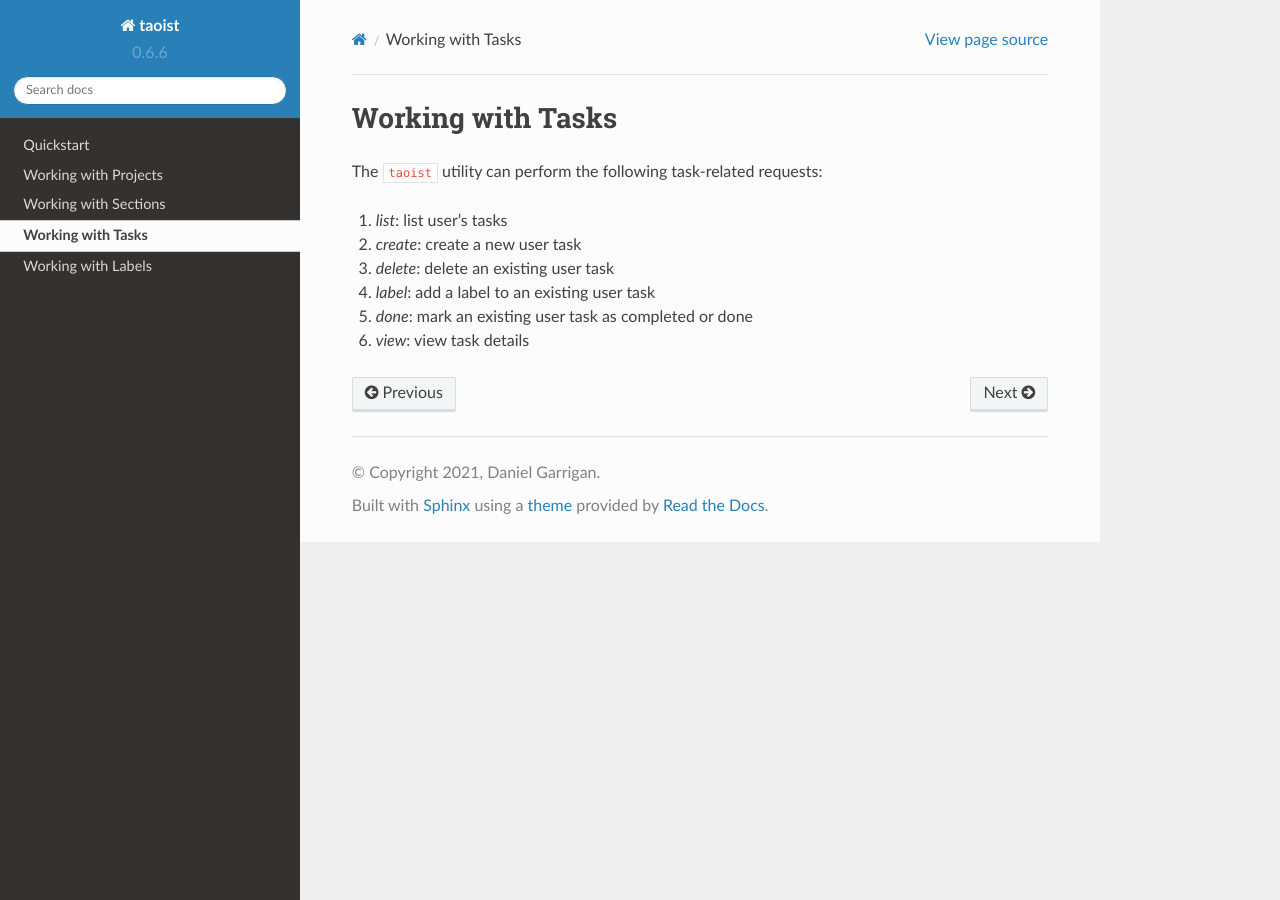
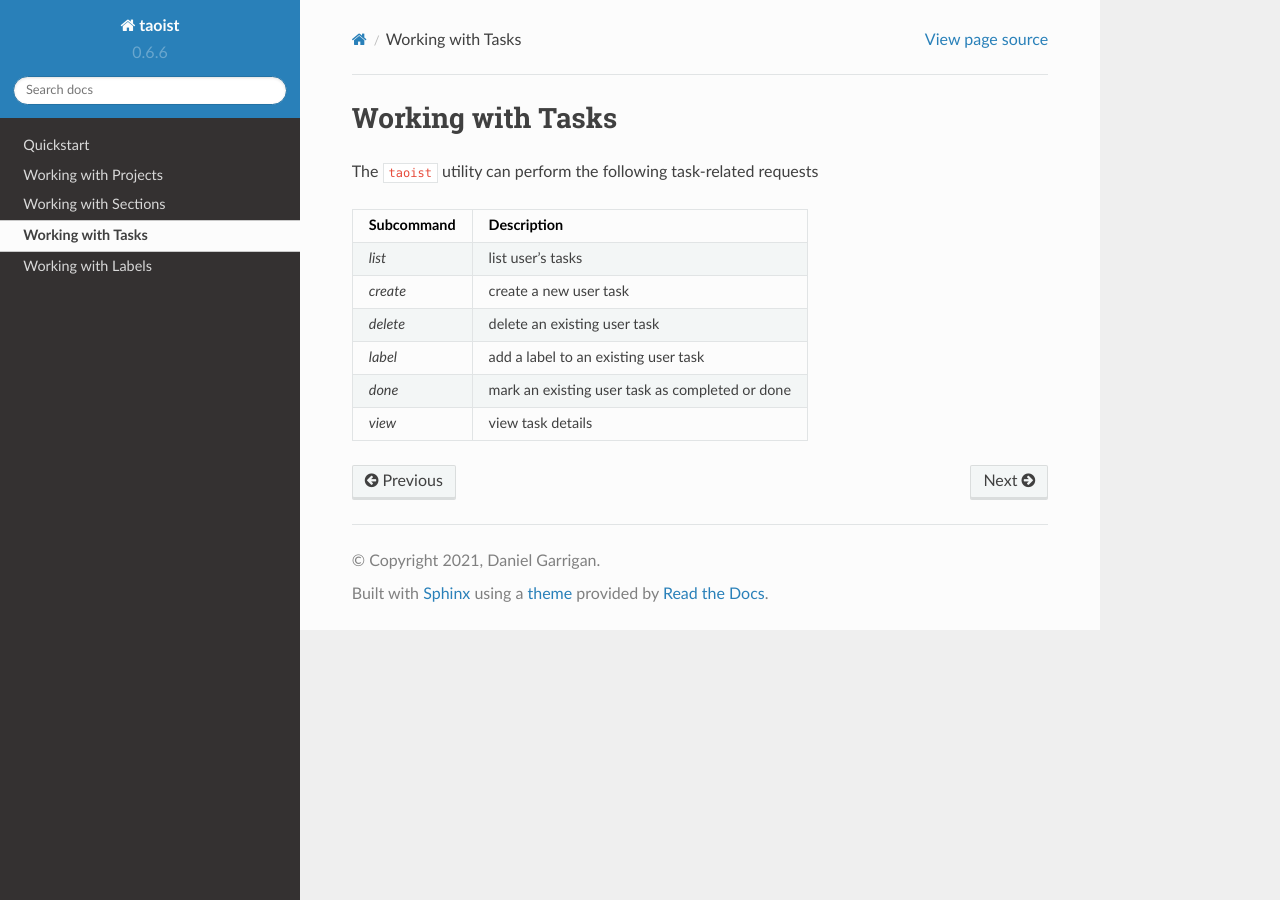
Before and after one commit to popgendad/taoist, a Sphinx documentation site: the page built from docs/source/tasks.rst, in a window 1280 px wide. Built offline with Sphinx 7.4.7 and the Read the Docs theme 2.0.0, drawn with Linux system fonts in a browser that asks for light colours.

```diff
--- a/docs/source/index.rst
+++ b/docs/source/index.rst
@@ -9,8 +9,8 @@ Todoist projects, sections, labels and tasks. The goal of the project is to enab
 major components of a `getting-things-done <https://todoist.com/productivity-methods/getting-things-done>`_
 workflow from a terminal environment and is not intended to replicate the functionality of the Todoist app.
 
-Check out the :doc:`quickstart` section for further information, including
-how to :ref:`installation` the project and :ref:`examples` for examples.
+Check out the :doc:`quickstart` section for further information, including :ref:`installation`
+and :ref:`examples`.
 
 .. note::
 
--- a/docs/source/quickstart.rst
+++ b/docs/source/quickstart.rst
@@ -12,7 +12,7 @@ The taoist package can be installed via PyPi
 
    $ pip install taoist
 
-.. _examples
+.. _examples:
 
 Examples
 --------
--- a/docs/source/tasks.rst
+++ b/docs/source/tasks.rst
@@ -1,16 +1,20 @@
 Working with Tasks
 ==================
 
-The ``taoist`` utility can perform the following task-related requests:
+The ``taoist`` utility can perform the following task-related requests
 
-#. `list`: list user's tasks
-
-#. `create`: create a new user task
-
-#. `delete`: delete an existing user task
-
-#. `label`: add a label to an existing user task
-
-#. `done`: mark an existing user task as completed or done
-
-#. `view`: view task details
++------------+--------------------------------------------------+
+| Subcommand | Description                                      |
++============+==================================================+
+| `list`     | list user's tasks                                |
++------------+--------------------------------------------------+
+| `create`   | create a new user task                           |
++------------+--------------------------------------------------+
+| `delete`   | delete an existing user task                     |
++------------+--------------------------------------------------+
+| `label`    | add a label to an existing user task             |
++------------+--------------------------------------------------+
+| `done`     | mark an existing user task as completed or done  |
++------------+--------------------------------------------------+
+| `view`     | view task details                                |
++------------+--------------------------------------------------+
```
Also changed, not shown: docs/source/labels.rst (+10 -6 lines), docs/source/projects.rst (+10 -6 lines), docs/source/sections.rst (+10 -6 lines).
